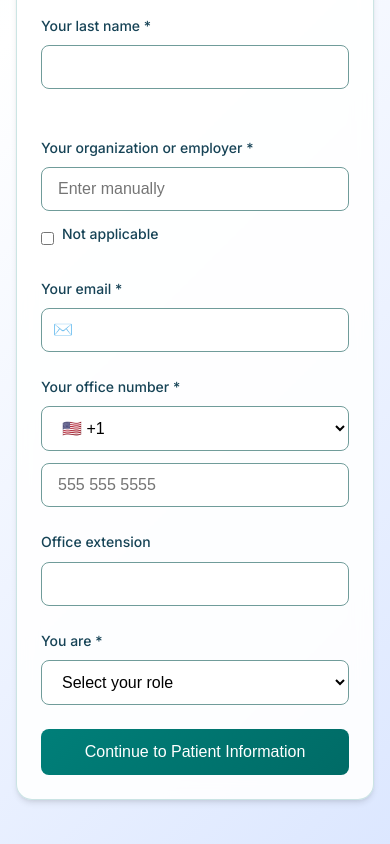
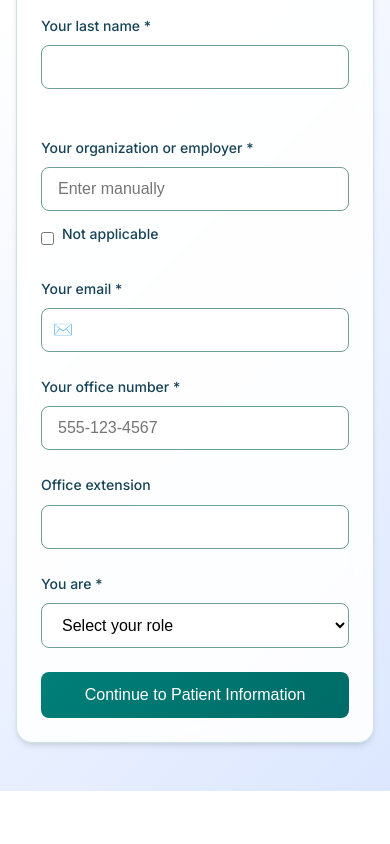
Before and after one commit to rigocl/referral-vibe-equip, a React (Vite) app: page / in a window 390 px wide. Shown: the part 1140-1984 px from the top of the page. After the commit the page ends 1931 px from the top, so only its background shows below. Built offline with nearby package versions, Linux system fonts and the light colour scheme.

Commit message:
Remove country code dropdown from phone input

```diff
--- a/src/components/ProviderForm.jsx
+++ b/src/components/ProviderForm.jsx
@@ -116,20 +116,15 @@ const ProviderForm = ({ onSubmit, initialData = null }) => {
 
         <div className="form-group">
           <label htmlFor="phone">Your office number *</label>
-          <div className="phone-input">
-            <select className="country-code">
-              <option value="+1">🇺🇸 +1</option>
-            </select>
           <input
             type="tel"
             id="phone"
             name="phone"
             value={formData.phone}
             onChange={handleChange}
-              placeholder="555 555 5555"
+            placeholder="555-123-4567"
             required
           />
-          </div>
         </div>
 
         <div className="form-group">
```
Lines whose indentation alone changed are shown as unchanged.
